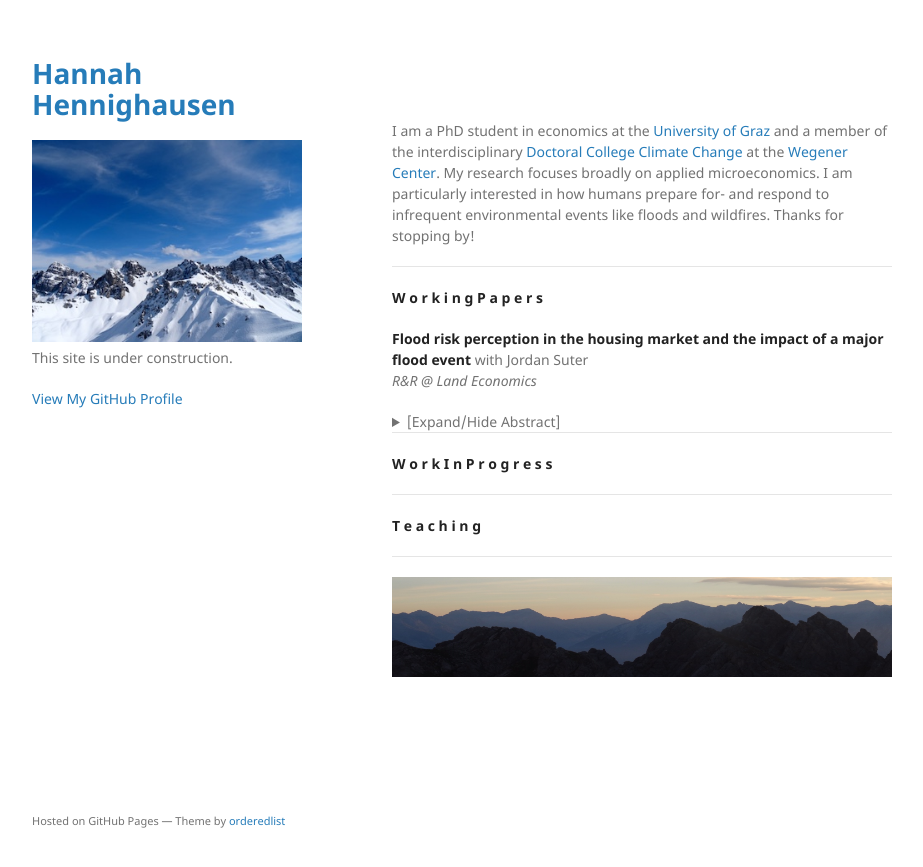
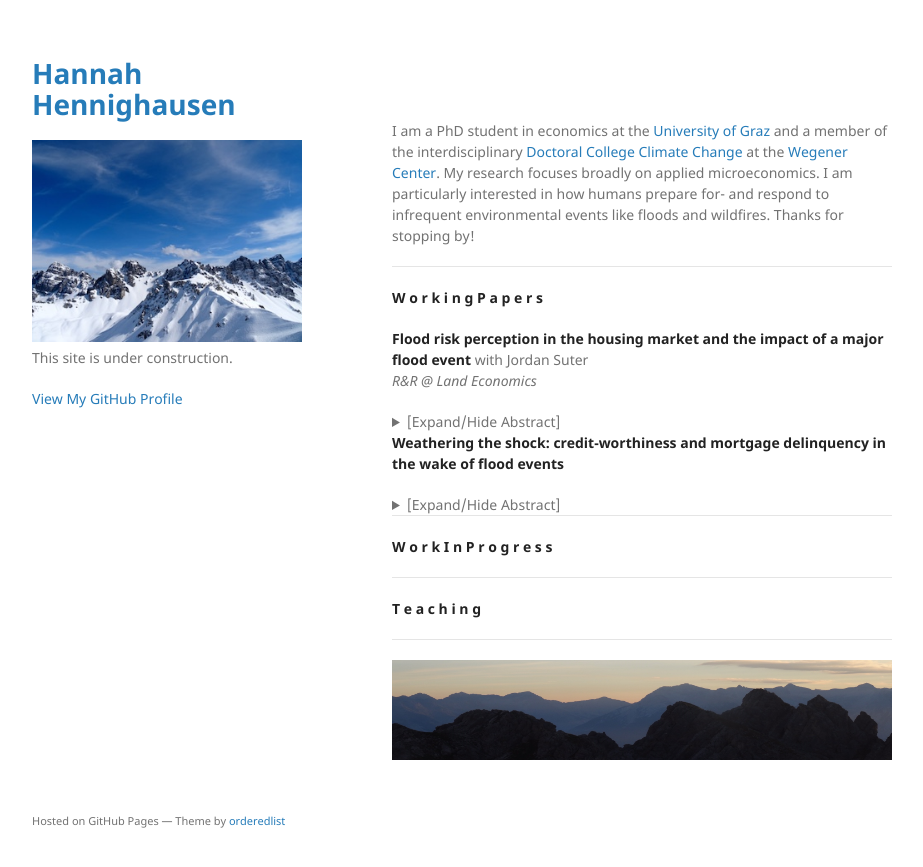
Before and after one commit to hannahhennighausen/hannahhennighausen.github.io, a Jekyll site: the page built from index.md, in a window 1280 px wide. Shown: the top 867 px of the page, without its empty margins (178-1101 px from the left). Built offline with Jekyll 4.4.1, drawn with Linux system fonts in a browser that asks for light colours; some of the changed text lies outside the part shown.

Commit message:
Update index.md

```diff
--- a/index.md
+++ b/index.md
@@ -20,6 +20,13 @@ The impact of flood events on flood risk perception has important implications f
 
 </details>
 
+**Weathering the shock: credit-worthiness and mortgage delinquency in the wake of flood events** <br />
+<details>
+  <summary>[Expand/Hide Abstract]</summary>
+
+Linking individual financial outcomes with flood events provides insights into the extent to which affected individuals are affected by natural disaster events as well as the effectiveness of consumption- smoothing government initiatives like the National Flood Insurance Program. This paper uses a non- parametric event study design to estimate the causal effect of 35 flood events on “credit-worthiness”, short- and long-term mortgage delinquency rates in the United States. For this purpose, I construct a comprehensive 10-year panel dataset by linking information on Presidential Disaster Declaration flood events to Equifax/Federal Reserve Bank of New York Consumer Credit Panel (CCP) individual financial outcome data, aggregated to the county-level for each year-quarter time step. Preliminary results show that “credit-worthiness” improves after a flood event, likely because the cash shock from flood insurance payments is being used to reduce debt levels. No change is observed for mortgage delinquency rates after a flood event, suggesting that debt reduction is coming from another loan source. Further research, to be completed in the coming months, will focus on the welfare implications of using insurance payouts to reduce debt levels (possibly as a substitute to disaster repairs) as well as pinpointing the drivers behind the change in “credit-worthiness”.
+
+</details>
 * * *
 
 **W o r k I n P r o g r e s s**
```
